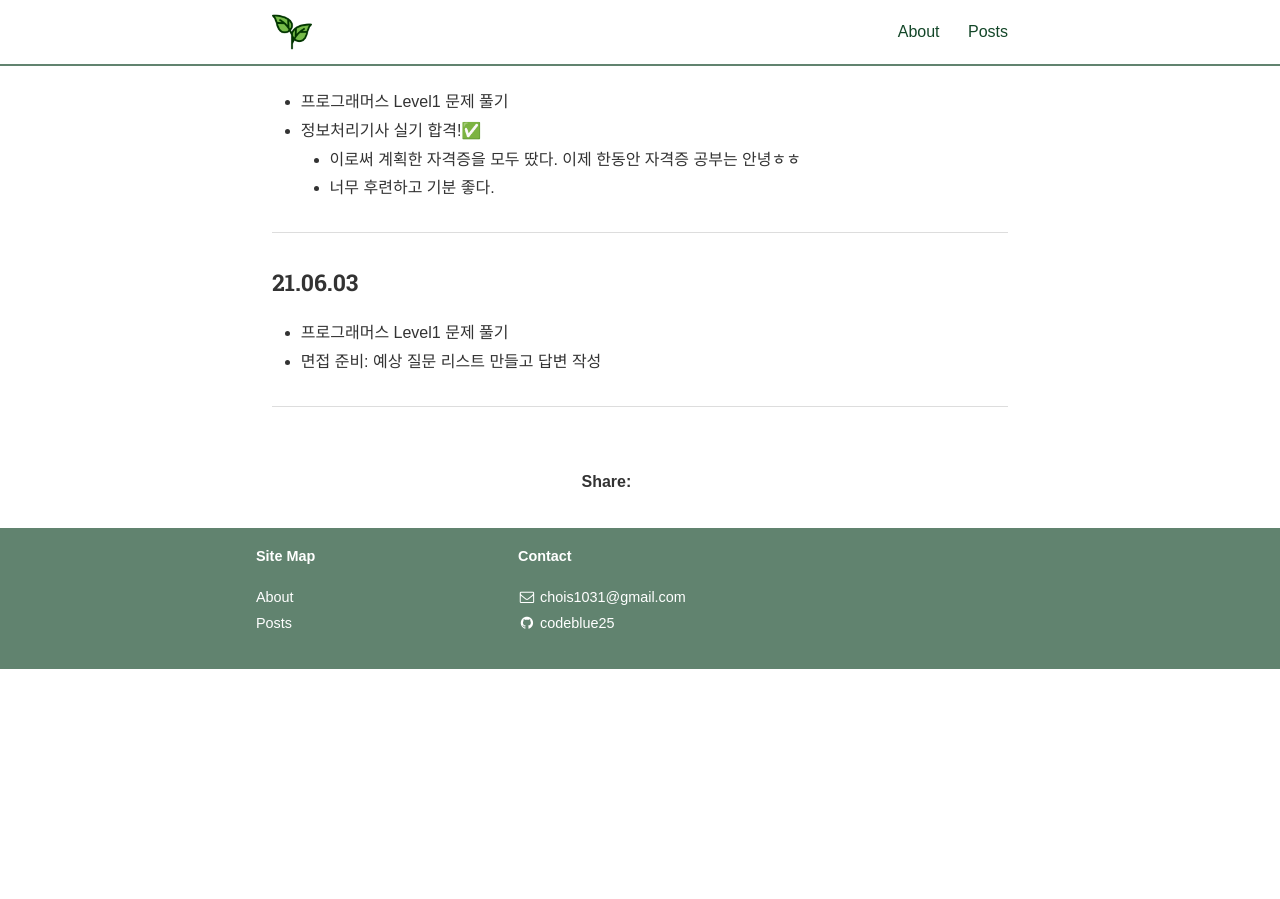
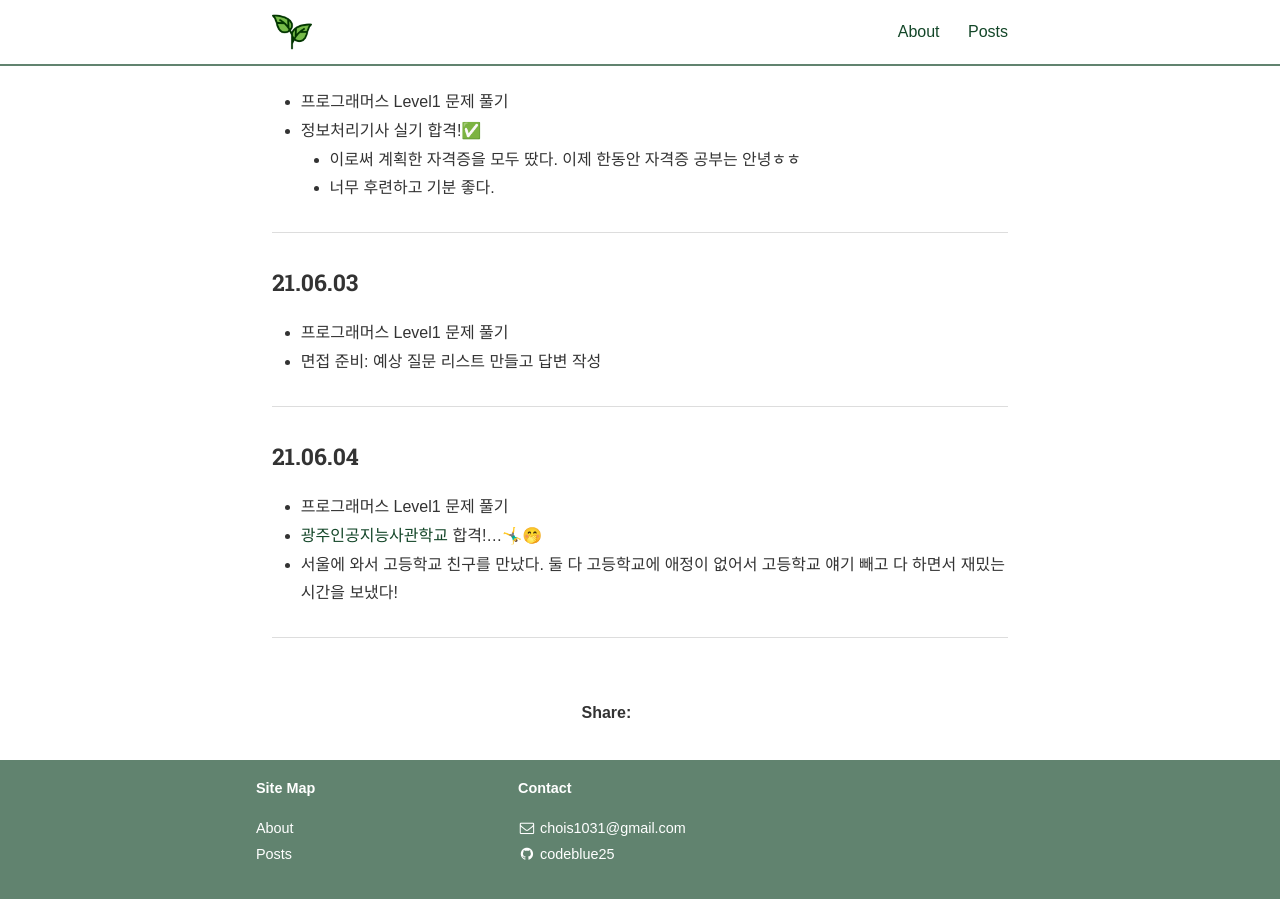
Before and after one commit to codeblue25/codeblue25.github.io, a Jekyll site: the page built from _posts/2021-05-30-0605.md, in a window 1280 px wide and 900 px high, scrolled down 1005 px. Built offline with Jekyll 4.4.1, drawn with Linux system fonts in a browser that asks for light colours; nearby versions of some CDN libraries; some web fonts are replaced; a style sheet for code colours, icons or effects is not loaded; before the commit the page ends 1674 px from its top, so only the background shows below that.

Commit message:
210604 TIL

```diff
--- a/_posts/2021-05-30-0605.md
+++ b/_posts/2021-05-30-0605.md
@@ -47,3 +47,11 @@ categories: TIL
 - 면접 준비: 예상 질문 리스트 만들고 답변 작성
 
 ---
+
+<h3>21.06.04</h3>
+
+- 프로그래머스 Level1 문제 풀기
+- [광주인공지능사관학교](https://aischool.likelion.net/) 합격!...🤸‍♂️🤭
+- 서울에 와서 고등학교 친구를 만났다. 둘 다 고등학교에 애정이 없어서 고등학교 얘기 빼고 다 하면서 재밌는 시간을 보냈다!
+
+---
```
